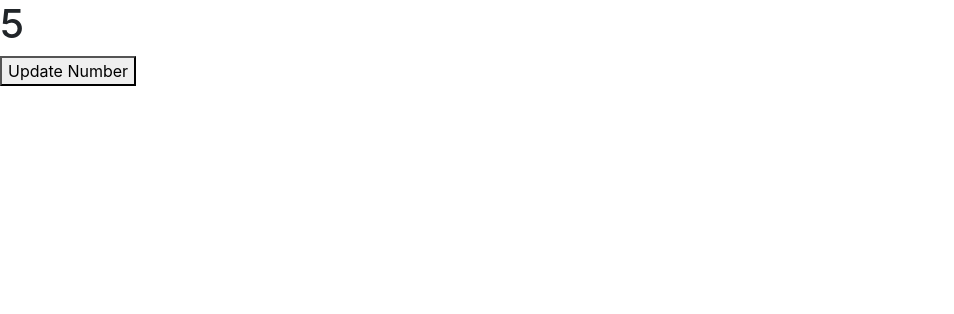
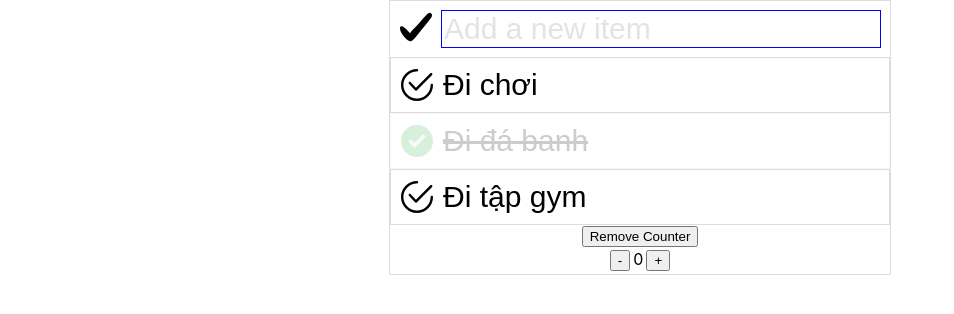
Before and after one commit to HoangNguyen58TH1/LearnReactJS, a React (Create React App) app: page / in a window 1280 px wide. Shown: the top 314 px of the page, without its empty margins (0-954 px from the left). Built offline with nearby package versions, Linux system fonts and the light colour scheme.

Commit message:
show component App

```diff
--- a/src/index.js
+++ b/src/index.js
@@ -1,22 +1,22 @@
 import React from 'react';
 import ReactDOM from 'react-dom';
 import './index.css';
-// import App from './App';
+import App from './App';
 import reportWebVitals from './reportWebVitals';
 // import App2 from './App2'
-import 'bootstrap/dist/css/bootstrap.min.css';
+// import 'bootstrap/dist/css/bootstrap.min.css';
 // import App3 from './App3'
 // import App4 from './App4'
-import App5 from './App5'
-import App6 from './App6'
+// import App5 from './App5'
+// import App6 from './App6'
 
 ReactDOM.render(
   <React.StrictMode>
-    {/* <App /> */}
+    <App />
     {/* <App2 /> */}
     {/* <App3 /> */}
     {/* <App4 /> */}
-    <App5 />
+    {/* <App5 /> */}
     {/* <App6 /> */}
   </React.StrictMode>,
   document.getElementById('root')
```
